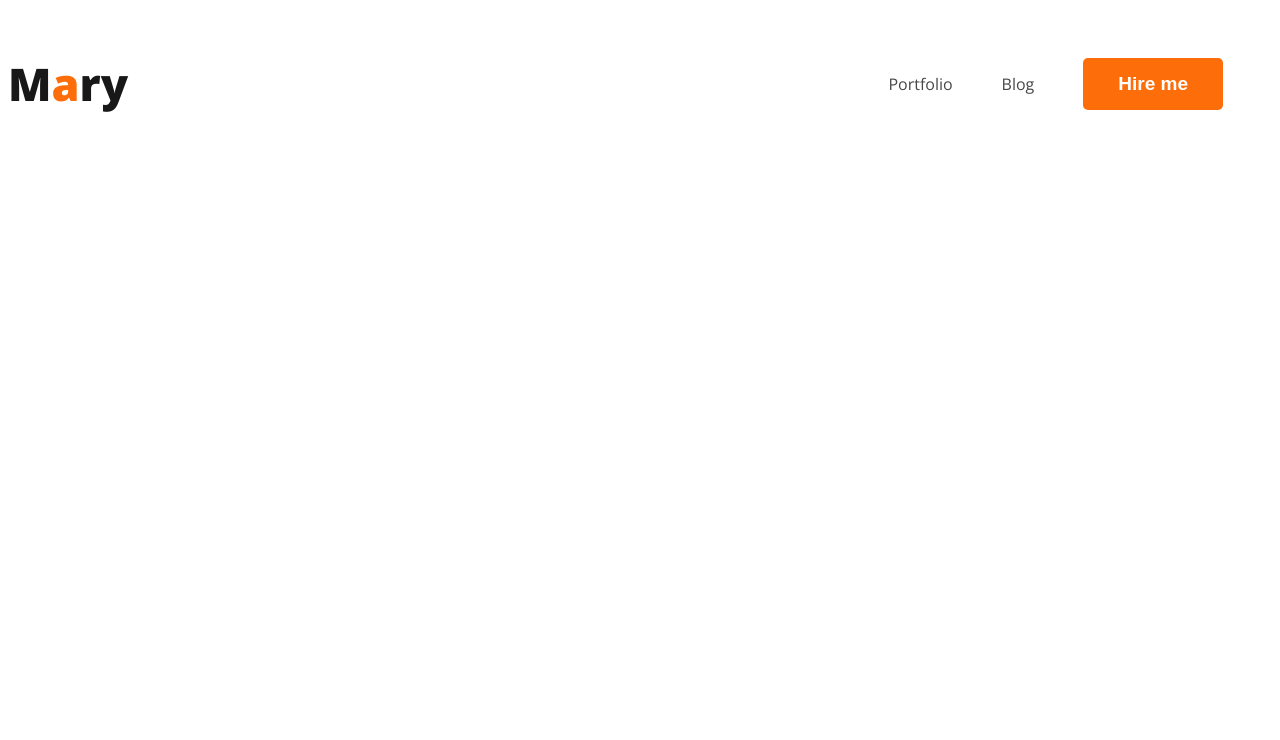
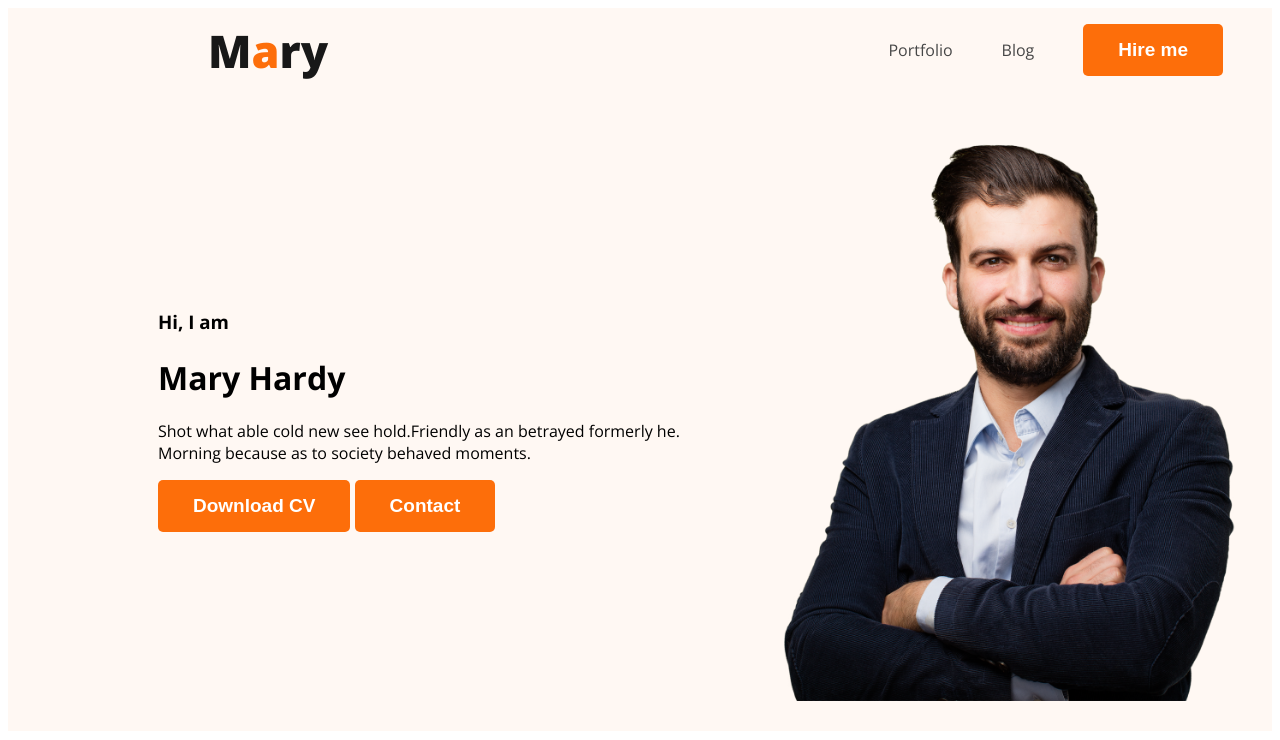
Before and after one commit to jafar-iqbal/developer-portfolio, a plain HTML site: page index.html in a window 1280 px wide. Drawn offline with nearby package versions, Linux system fonts and the light colour scheme.

Commit message:
banner content added

```diff
--- a/index.html
+++ b/index.html
@@ -10,7 +10,7 @@
     <link rel="stylesheet" href="styles/portfolio.css">
 </head>
 <body>
-    <header>
+    <header class="header">
         <nav>
             <h3 class="nav-title">M<span class="font-design">a</span>ry</h3>
             <ul>
@@ -19,6 +19,16 @@
                 <li><button class="btn-primary">Hire me</button></li>
             </ul>
         </nav>
+        <div class="banner">
+            <div class="banner-content">
+                <h3 class="banner-greeting">Hi, I  am</h3>
+                <h1 class="banner-heading">Mary Hardy</h1>
+                <p>Shot what able cold new see hold.Friendly as an betrayed formerly he. Morning because as to society behaved moments.</p>
+                <button class="btn-primary">Download CV</button>
+                <button class="btn-primary">Contact</button>
+            </div>
+            <img class="profile-pic" src="images/hardy.png" alt="">
+        </div>
     </header>
     <main>
 
--- a/styles/portfolio.css
+++ b/styles/portfolio.css
@@ -32,6 +32,7 @@ nav {
     color: var(--Dark-01, #181818);
     font-size: 45px;
     font-weight: 800;
+    margin: 0 200px;
 }
 
 nav>ul {
@@ -48,3 +49,19 @@ nav a {
     text-decoration: none;
     color: #474747;
 }
+
+
+
+/* header relate styles */
+
+.header{
+    background-color: #fff8f3;
+}
+.banner{
+    padding: 30px 30px 30px 150px;
+    display: flex;
+    align-items: center;
+}
+.banner .profile-pic{
+    width: 500px;
+}
```
